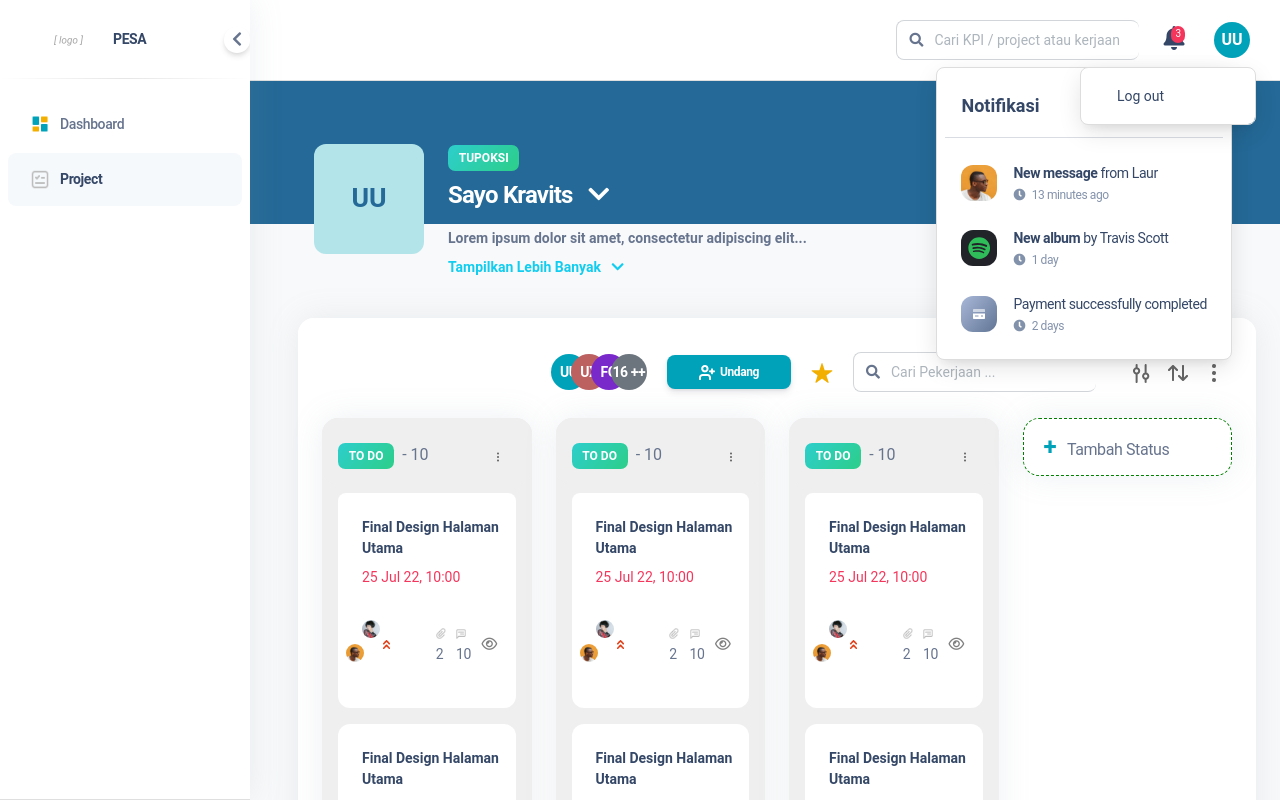
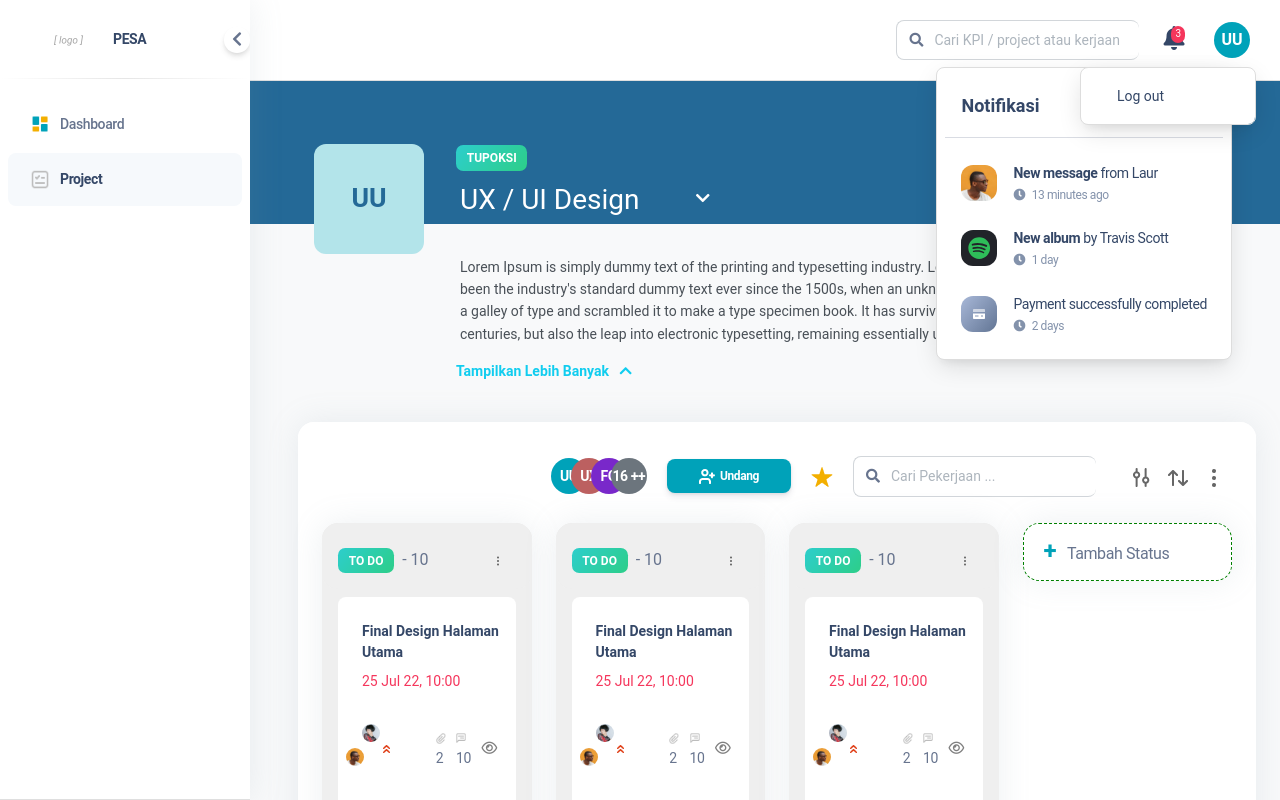
Before and after one commit to melanaumi/pesa-pln, a Vue app: page /project/project-board in a window 1280 px wide. Shown: the top 800 px of the page. Built offline with nearby package versions, Linux system fonts and the light colour scheme.

Commit message:
push edit project

```diff
--- a/src/views/ProjectBoard.vue
+++ b/src/views/ProjectBoard.vue
@@ -16,28 +16,105 @@
         <div class="p-3">
           <div class="row gx-4">
             <div class="col-auto">
+              <!-- not hover -->
               <div
-                class="avatar avatar-xxl avatar-size-50 position-relative"
-                style="background-color: #B3E4EA;"
+                id="palletWarna"
+                data-bs-toggle="dropdown"
+                data-bs-auto-close="outside"
+                aria-expanded="false"
+                class="avatar avatar-xxl avatar-size-50 position-relative roundedCustom"
+                style="background-color: #B3E4EA; cursor: pointer;"
               >
+                <div
+                  class="avatar avatar-xxl avatar-size-50 position-absolute hoverEdit"
+                  style="background-color: rgba(255, 255, 255, .6); cursor: pointer;"
+                >
+                  <img
+                    class="hoverImage"
+                    style="width: 35px;"
+                    src="../assets/img/icons/edit-avatar.png"
+                    alt="icon edit"
+                  />
+                </div>
                 <p
+                  class="hoverText"
                   style="font-size: 20pt; font-weight: bolder; margin-top: 15px; color: #246997;"
                 >UU</p>
               </div>
+              <palletColor />
             </div>
-            <div class="col-auto my-auto">
+            <div class="col-8 my-auto">
               <div class="h-100">
-                <span class="badge badge-xl bg-gradient-success text-white">TUPOKSI</span>
-                <h4 class="mb-3 mt-2 text-white">
-                  Sayo Kravits &nbsp;
-                  <i class="fas fa-chevron-down" aria-hidden="true"></i>
-                </h4>
+                <!-- dropdown edit tipe project -->
+                <span
+                  id="dropdownEditTipeProject"
+                  data-bs-toggle="dropdown"
+                  aria-expanded="false"
+                  class="badge badge-xl bg-gradient-success text-white mx-2"
+                  style="cursor: pointer; text-transform: none;"
+                >{{tipeProjectValue}}</span>
+                <ul class="dropdown-menu" aria-labelledby="dropdownEditTipeProject" role="menu">
+                  <div
+                    class="p-2 d-flex"
+                    v-for="(setTipeProject, index) in  tipeProject"
+                    :key="index"
+                  >
+                    <a
+                      class="dropdown-item fw-bold"
+                      style="cursor: pointer;"
+                      @click="getTipeProjectValue(setTipeProject)"
+                    >{{setTipeProject}}</a>
+                  </div>
+                </ul>
+                <!-- end dropdown -->
+                <div class="mt-1 mb-4 d-flex text-white justify-content-start align-items-center">
+                  <div class="w-40">
+                    <input
+                      id="hideborder"
+                      class="form-control text-white"
+                      type="text"
+                      value="UX / UI Design"
+                    />
+                  </div>&nbsp;
+                  <div
+                    data-bs-toggle="collapse"
+                    data-bs-target="#collapseExample"
+                    aria-expanded="false"
+                    aria-controls="collapseExample"
+                    style="cursor: pointer;"
+                    @click="showDes = !showDes"
+                  >
+                    <i
+                      :class="showDes === true ? 'fas fa-chevron-down' : 'fas fa-chevron-up'"
+                      aria-hidden="true"
+                    ></i>
+                  </div>
+                </div>
+                <div
+                  :class="showDes === true ? 'colapse d-inline' : 'd-inline colapse d-none'"
+                  id="collapseExample"
+                >
+                  <textarea
+                    class="form-control"
+                    rows="4"
+                    v-model="deskripsiValue"
+                    id="hideborderTextArea"
+                  ></textarea>
+                </div>
                 <p
                   class="mb-0 mt-3 col-lg-12 col-md-12 my-sm-auto ms-sm-auto me-sm-0 font-weight-bold text-sm"
-                >Lorem ipsum dolor sit amet, consectetur adipiscing elit...</p>
-                <p class="mb-0 mt-2 font-weight-bold text-sm text-info">
+                ></p>
+                <p
+                  v-if="showDes"
+                  @click="showDesMore = !showDesMore"
+                  style="cursor: pointer;"
+                  class="mb-0 mt-2 mx-2 font-weight-bold text-sm text-info"
+                >
                   Tampilkan Lebih Banyak &nbsp;
-                  <i class="fas fa-chevron-down" aria-hidden="true"></i>
+                  <i
+                    :class="showDesMore === true ? 'fas fa-chevron-down' : 'fas fa-chevron-up'"
+                    aria-hidden="true"
+                  ></i>
                 </p>
               </div>
             </div>
@@ -121,7 +198,7 @@
               <ul class="dropdown-menu" aria-labelledby="dropdownFilter" role="menu">
                 <div class="mt-2">
                   <span style="font-size: 18px;" class="text-dark fw-bold ms-3">Filter</span>
-                  <hr/>
+                  <hr />
                 </div>
                 <div class="p-2 d-flex">
                   <a class="dropdown-item" href="/data">
@@ -370,6 +447,7 @@ import ArgonRadio from "../components/ArgonRadio";
 import modalLogoutProject from "@/views/components/modalLogoutProject.vue";
 import modalDeleteProject from "@/views/components/modalDeleteProject.vue";
 import modalUndangMember from "@/views/components/modalUndangMember.vue";
+import palletColor from "./components/palletColor.vue";
 
 const body = document.getElementsByTagName("body")[0];
 
@@ -378,8 +456,11 @@ export default {
   data() {
     return {
       showMenu: false,
+      showDes: true,
+      showDesMore: false,
       moreColor: false,
       colorValue: "",
+      tipeProjectValue: "TUPOKSI",
       selectColor: [
         "#DDDDDD",
         "#00A2B9",
@@ -388,16 +469,21 @@ export default {
         "#DE350B",
         "#7039CB",
       ],
+      tipeProject: ["KPI","TUPOKSI","Lainnya"],
+      deskripsiValue: "Lorem Ipsum is simply dummy text of the printing and typesetting industry. Lorem Ipsum has been the industry's standard dummy text ever since the 1500s, when an unknown printer took a galley of type and scrambled it to make a type specimen book. It has survived not only five centuries, but also the leap into electronic typesetting, remaining essentially unchanged."
     };
   },
-  components: {ArgonButton, ArgonRadio, StatusCard, modalLogoutProject, modalDeleteProject, modalUndangMember},
+  components: {ArgonButton, ArgonRadio, StatusCard, modalLogoutProject, modalDeleteProject, modalUndangMember, palletColor},
   methods: {
     openSideBarRiwayatAktifitas()  {
       alert('open to sidebar riwayat aktivitas');
     },
     getColorValue(value) {
       this.colorValue = value;
-    }
+    },
+    getTipeProjectValue(value) {
+      this.tipeProjectValue = value;
+    },
   },
 
   mounted() {
@@ -430,11 +516,42 @@ export default {
   left: 0;
   right: 0;
 }
+.hoverEdit {
+  visibility: hidden;
+  opacity: 0;
+  transition: visibility 0s, opacity 0.5s linear;
+}
 .roundedCustom {
   transition: box-shadow 0.3s;
   cursor: pointer;
 }
-.roundedCustom:hover {
-  box-shadow: 0 0 11px rgba(33, 33, 33, 0.3);
+.roundedCustom:hover > .hoverEdit {
+  box-shadow: 0 0 5px rgba(33, 33, 33, 0.3);
+  visibility: visible;
+  opacity: 1;
+}
+#hideborder {
+  border-top-style: hidden;
+  border-right-style: hidden;
+  border-left-style: hidden;
+  border-bottom-style: hidden;
+  background-color: transparent;
+  color: white;
+  font-size: 28px;
+}
+#hideborder:focus {
+  background-color: rgb(255, 255, 255, 0.1);
+}
+#hideborderTextArea {
+  border-top-style: hidden;
+  border-right-style: hidden;
+  border-left-style: hidden;
+  border-bottom-style: hidden;
+  background-color: transparent;
+  resize: none !important;
+}
+#hideborderTextArea:focus {
+  border: 1px solid rgb(170, 170, 170);
+  resize: none !important;
 }
 </style>
--- /dev/null
+++ b/src/views/components/palletColor.vue
@@ -0,0 +1,109 @@
+<template>
+  <ul class="dropdown-menu" aria-labelledby="palletWarna" role="menu" style="width: 35%;">
+    <div class="mt-2">
+      <span style="font-size: 18px;" class="text-dark fw-bold ms-3">Warna KPI / Project</span>
+    </div>
+    <div class="p-3">
+      <div class="row w-100">
+        <div class="col-lg-2 col-md-4 col-sm-6" v-for="(selectColors, index) in selectColor" :key="index">
+          <div
+            @click="getColorValue(selectColors)"
+            class="p-4 d-inline-block rounded-circle me-2 roundedCustom position-relative"
+            :style="{backgroundColor: selectColors}"
+          >
+            <img
+              v-if="colorValue === selectColors"
+              class="position-absolute centered"
+              src="../../assets/img/icons/check.png"
+              alt="icon checklist"
+            />
+          </div>
+        </div>
+      </div>
+      <div class="row w-100">
+        <div class="col-lg-2 col-md-4 col-sm-6" v-for="(selectColorOpacity1s, index) in selectColorOpacity1" :key="index">
+          <div
+            @click="getColorValue(selectColorOpacity1s)"
+            class="p-4 d-inline-block rounded-circle me-2 roundedCustom position-relative"
+            :style="{backgroundColor: selectColorOpacity1s}"
+          >
+            <img
+              v-if="colorValue === selectColorOpacity1s"
+              class="position-absolute centered"
+              src="../../assets/img/icons/check.png"
+              alt="icon checklist"
+            />
+          </div>
+        </div>
+      </div>
+      <div class="row w-100">
+        <div class="col-lg-2 col-md-4 col-sm-6" v-for="(selectColorOpacity2s, index) in selectColorOpacity2" :key="index">
+          <div
+            @click="getColorValue(selectColorOpacity2s)"
+            class="p-4 d-inline-block rounded-circle me-2 roundedCustom position-relative"
+            :style="{backgroundColor: selectColorOpacity2s}"
+          >
+            <img
+              v-if="colorValue === selectColorOpacity2s"
+              class="position-absolute centered"
+              src="../../assets/img/icons/check.png"
+              alt="icon checklist"
+            />
+          </div>
+        </div>
+      </div>
+    </div>
+  </ul>
+</template>
+<script>
+export default {
+  name: 'paletColor',
+  data(){
+    return {
+        colorValue: "",
+        selectColor: [
+          "#00A2B9",
+          "#36B37E",
+          "#F3AF00",
+          "#DE350B",
+          "#7039CB",
+        ],
+         selectColorOpacity1: [
+          "#66C7D5",
+          "#86D1B2",
+          "#F8CF66",
+          "#EB866D",
+          "#A988E0"
+        ],
+        selectColorOpacity2: [
+          "#B3E4EA",
+          "#C3E9D9",
+          "#FCE8B3",
+          "#F6C3B6",
+          "#D5C4F0"
+        ],
+    }
+  },
+  methods: {
+    getColorValue(value) {
+      this.colorValue = value;
+    }
+  }
+}
+</script>
+<style scoped>
+.centered {
+  top: 0;
+  bottom: 0;
+  margin: auto;
+  left: 0;
+  right: 0;
+}
+.roundedCustom {
+  transition: box-shadow 0.3s;
+  cursor: pointer;
+}
+.roundedCustom:hover {
+  box-shadow: 0 0 11px rgba(33, 33, 33, 0.3);
+}
+</style>
```
Also changed, not shown: src/assets/img/icons/edit-avatar.png (added).
